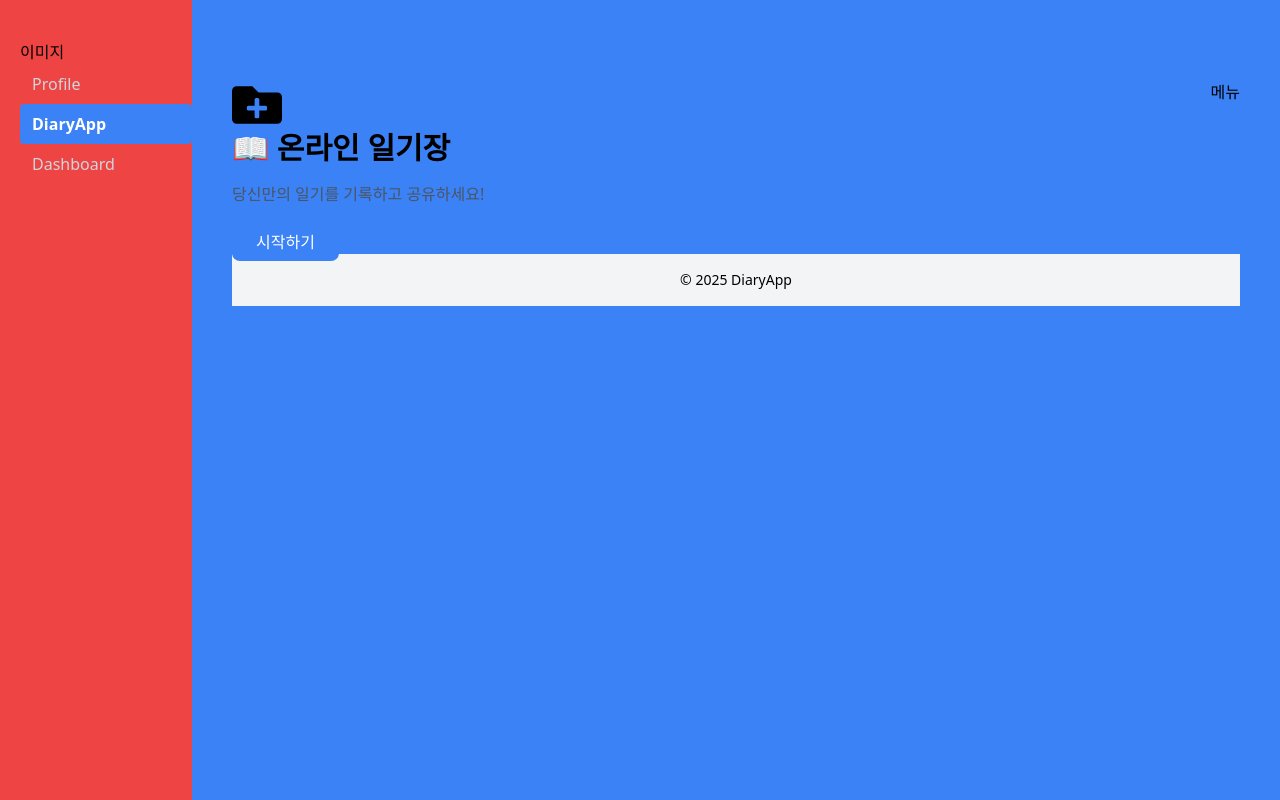
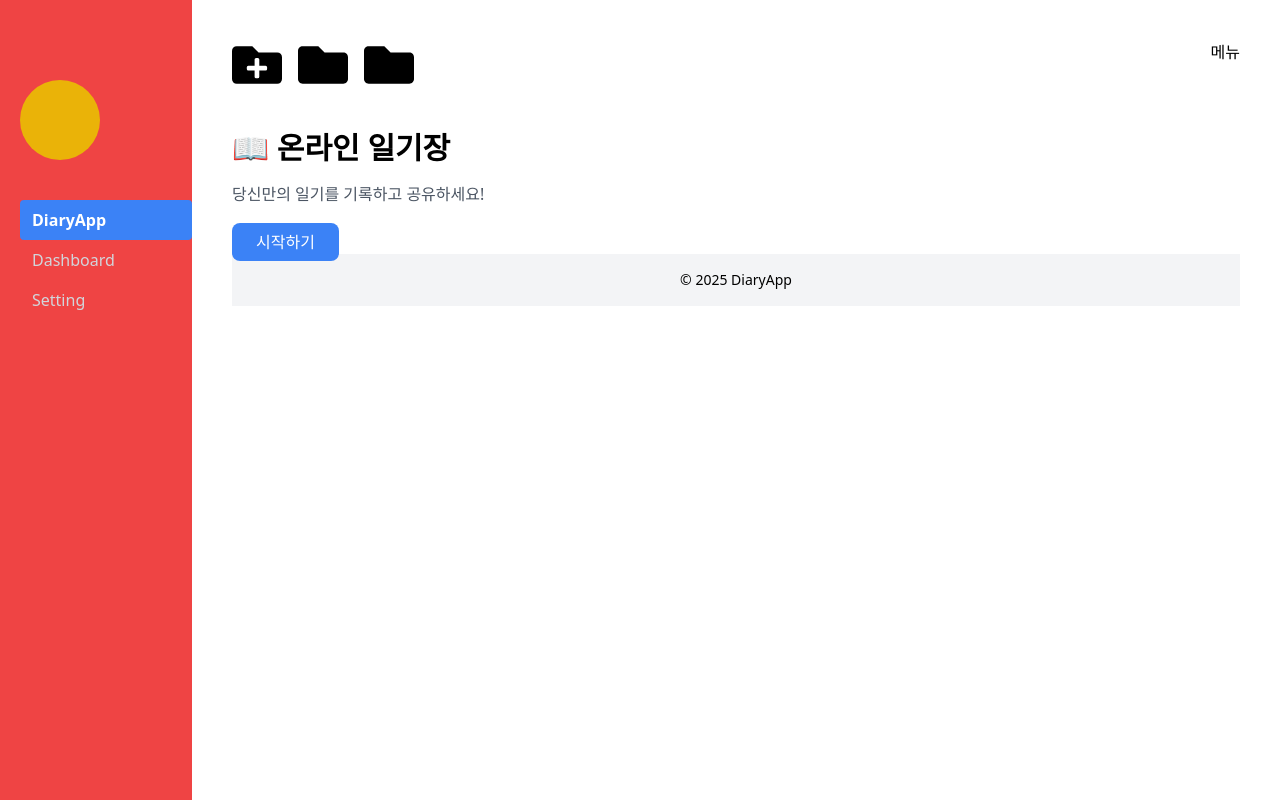
Before and after one commit to doubleTomato/onlinediary, a Next.js app in the folder diary-app/: page / in a window 1280 px wide. Built offline with nearby package versions, Linux system fonts and the light colour scheme.

Commit message:
[add] file 및 이미지 넣으려고 준비

```diff
--- a/diary-app/app/layout.tsx
+++ b/diary-app/app/layout.tsx
@@ -7,7 +7,7 @@ export default function Layout({ children }: { children: React.ReactNode }) {
         <body>
           <div className="flex ">
               <Header></Header>
-              <div className="size-[85%] bg-blue-500 m-auto h-lvh px-10">
+              <div className="size-[85%] m-auto h-lvh px-10">
                 <Nav></Nav>
                 <main>{children}</main>
                 <footer className="bg-gray-100 p-4 text-center text-sm">
--- a/diary-app/components/header.tsx
+++ b/diary-app/components/header.tsx
@@ -1,5 +1,5 @@
 "use client";
-
+import Image from 'next/image'
 import Link from "next/link";
 import { usePathname } from "next/navigation";
 
@@ -13,16 +13,16 @@ export default function Header(){
             <header className="size-[15%] bg-red-500 h-lvh pt-10 pl-5">
                  <div className="max-w-4xl mx-auto h-10">
                        <nav className="flex flex-col">
-                         <div>이미지</div>
-                         <Link href="/profile" className={`px-3 py-2 rounded ${isActive("/profile") ? "bg-blue-500 text-white font-bold" : "text-gray-300"}`}>
-                            Profile
-                         </Link>
+                         <div className='rounded-full w-20 h-20 bg-yellow-500 my-10'></div>
                          <Link href="/" className={`px-3 py-2 rounded ${isActive("/") ? "bg-blue-500 text-white font-bold" : "text-gray-300"}`}>
                           DiaryApp
                          </Link>
                          <Link href="/dashboard"  className={`px-3 py-2 rounded ${isActive("/dashboard") ? "bg-blue-500 text-white font-bold" : "text-gray-300"}`}>
                           Dashboard
                          </Link>
+                         <Link href="/setting" className={`px-3 py-2 rounded ${isActive("/setting") ? "bg-blue-500 text-white font-bold" : "text-gray-300"}`}>
+                          Setting
+                         </Link>
                        </nav>
                      </div>
               </header>
--- a/diary-app/components/nav.tsx
+++ b/diary-app/components/nav.tsx
@@ -1,10 +1,12 @@
-import { FaFolderPlus } from "react-icons/fa";
+import { FaFolderPlus, FaFolder } from "react-icons/fa";
 
 export default function Nav(){
     return(
-            <ul className="flex justify-between pt-20">
-                <li>
+            <ul className="flex justify-between py-10">
+                <li className="flex gap-4">
                     <FaFolderPlus size="50"/>
+                    <FaFolder size="50"/>
+                    <FaFolder size="50"/>
                 </li>
                 <li>
                     메뉴
```
Also changed, not shown: diary-app/app/setting/page.tsx (renamed from diary-app/app/profile/page.tsx).
